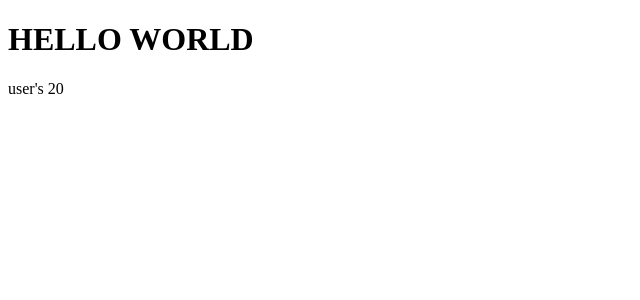
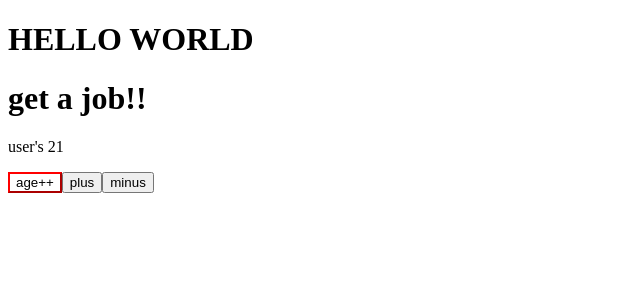
Before and after one commit to KarthikDevadiga/Vue_CLI_intoduction, a Vue app: page / in a window 1280 px wide. Shown: the top 300 px of the page, without its empty margins (0-640 px from the left). Built offline with nearby package versions, Linux system fonts and the light colour scheme.

Commit message:
props and emit

```diff
--- a/src/App.vue
+++ b/src/App.vue
@@ -1,7 +1,9 @@
 <template>
   <div>
-    <hello-world></hello-world>
-    <age :ge="age"></age>
+    <hello-world :age="age"></hello-world>
+    <age :age="age" @increment-age="incrementAge"></age>
+    <button @click="age++">plus</button>
+    <button @click="age--">minus</button>
   </div>
 </template>
 
@@ -14,8 +16,13 @@ export default {
   name: "App",
   data() {
     return {
-      age: 20,
+      age: 21,
     };
+  },
+  methods: {
+    incrementAge() {
+      this.age++;
+    },
   },
 };
 </script>
--- a/src/components/HelloWorld.vue
+++ b/src/components/HelloWorld.vue
@@ -1,13 +1,16 @@
 <template>
-  <h1>{{ name }}</h1>
+  <h1 v-if="age >= 18">{{ msg }}</h1>
+  <h1 v-if="age > 20">get a job!!</h1>
+  <h1 v-else>babby</h1>
 </template>
 
 <script>
 export default {
   name: "hello world",
+  props: ["age"],
   data() {
     return {
-      name: "HELLO WORLD",
+      msg: "HELLO WORLD",
     };
   },
 };
--- a/src/components/age.vue
+++ b/src/components/age.vue
@@ -1,10 +1,24 @@
 <template>
-  <p>user's {{ ge }}</p>
+  <p>user's {{ age }}</p>
+  <button @click="incrementAge">age++</button>
 </template>
 
 <script>
 export default {
   name: "age",
-  props: ["ge"],
+  props: ["age"],
+  emits: ["increment-age"],
+  methods: {
+    incrementAge() {
+      this.$emit("increment-age");
+    },
+  },
 };
 </script>
+
+<style scoped>
+button {
+  background-color: transparent;
+  border-color: red;
+}
+</style>
```
